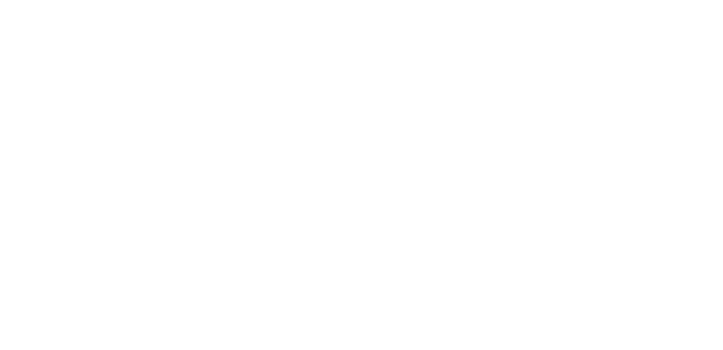
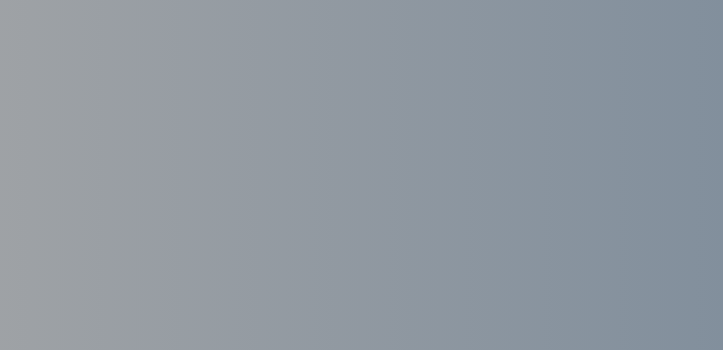
Before and after one commit to Rainclover8/Clock, a plain HTML site: page index.html in a window 1280 px wide. Shown: the top 350 px of the page, without its empty margins (278-1001 px from the left). Drawn offline with Linux system fonts and the light colour scheme.

Commit message:
background upgrade

```diff
--- a/style.css
+++ b/style.css
@@ -2,6 +2,11 @@
   padding: 0;
   margin: 0;
   box-sizing: border-box;
+}
+body{
+  background: rgb(0, 0, 0);
+  background: linear-gradient(to right, #a9a9a9, #778899);
+  min-width: 100vw;
 }
 .parentDiv {
   display: flex;
```
